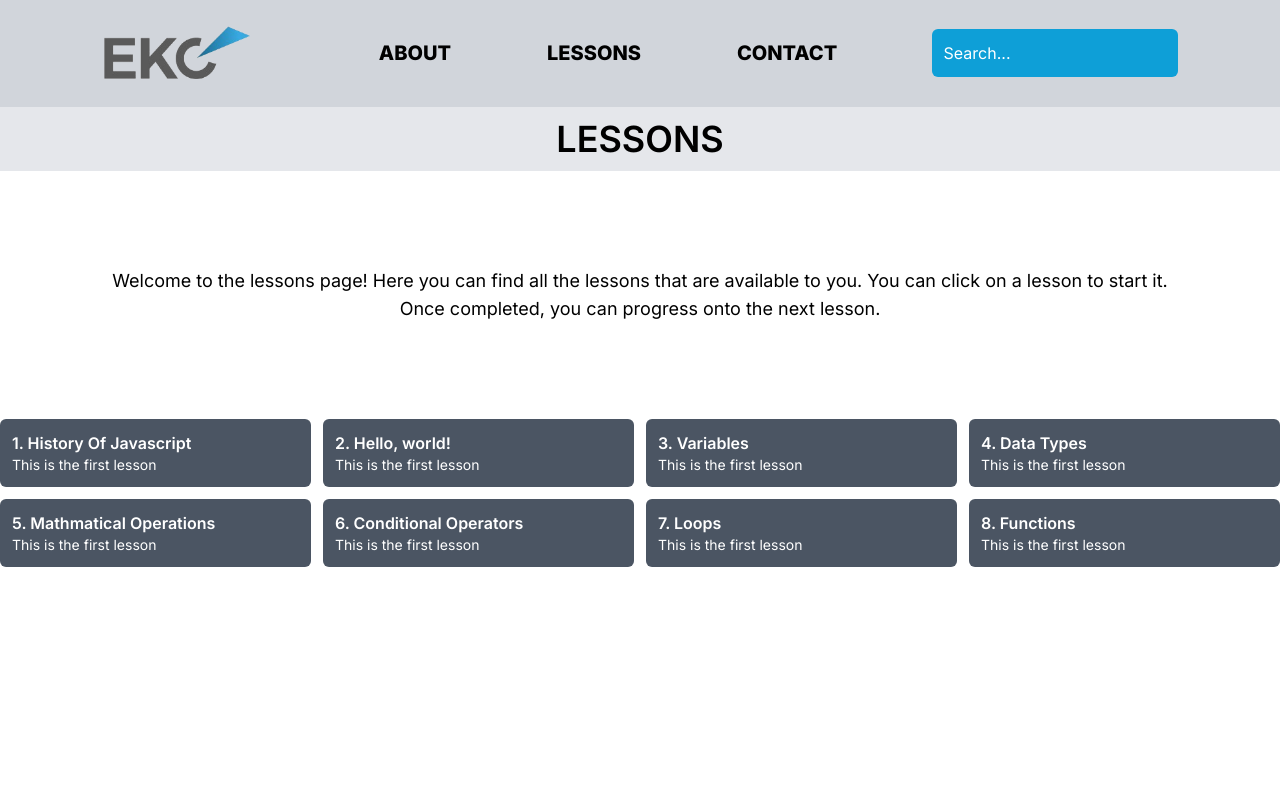
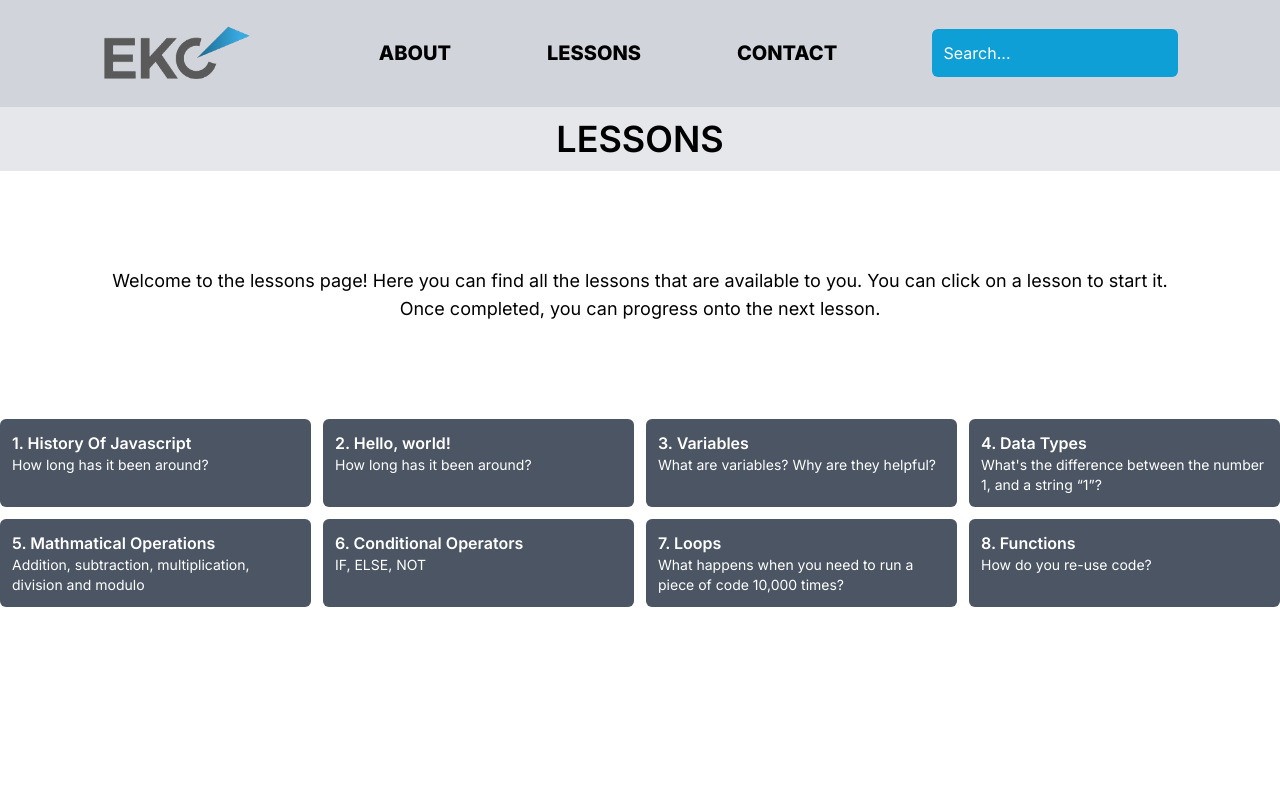
Before and after one commit to NetSpud/college, a Next.js app: page /lessons in a window 1280 px wide. Shown: the top 791 px of the page. Built offline with nearby package versions, Linux system fonts and the light colour scheme.

Commit message:
added lesson descs

```diff
--- a/src/app/lessons/page.tsx
+++ b/src/app/lessons/page.tsx
@@ -11,14 +11,14 @@ function Page() {
         </p>
       </div>
       <div className="container mx-auto grid grid-flow-row lg:grid-rows-2 lg:grid-cols-4 sm:grid-cols-2 sm:grid-rows-4 grid-cols-1 grid-rows-8 gap-3 mt-12 mb-52">
-        <Lesson number={1} name="History Of Javascript" desc="This is the first lesson" />
-        <Lesson number={2} name="Hello, world!" desc="This is the first lesson" />
-        <Lesson number={3} name="Variables" desc="This is the first lesson" />
-        <Lesson number={4} name="Data Types" desc="This is the first lesson" />
-        <Lesson number={5} name="Mathmatical Operations" desc="This is the first lesson" />
-        <Lesson number={6} name="Conditional Operators" desc="This is the first lesson" />
-        <Lesson number={7} name="Loops" desc="This is the first lesson" />
-        <Lesson number={8} name="Functions" desc="This is the first lesson" />
+        <Lesson number={1} name="History Of Javascript" desc="How long has it been around?" />
+        <Lesson number={2} name="Hello, world!" desc="How long has it been around?" />
+        <Lesson number={3} name="Variables" desc="What are variables? Why are they helpful?" />
+        <Lesson number={4} name="Data Types" desc="What's the difference between the number 1, and a string “1”?" />
+        <Lesson number={5} name="Mathmatical Operations" desc="Addition, subtraction, multiplication, division and modulo " />
+        <Lesson number={6} name="Conditional Operators" desc="IF, ELSE, NOT" />
+        <Lesson number={7} name="Loops" desc="What happens when you need to run a piece of code 10,000 times?" />
+        <Lesson number={8} name="Functions" desc="How do you re-use code?" />
       </div>
       <div className="text-center py-12">
         <ContactBtn />
```
